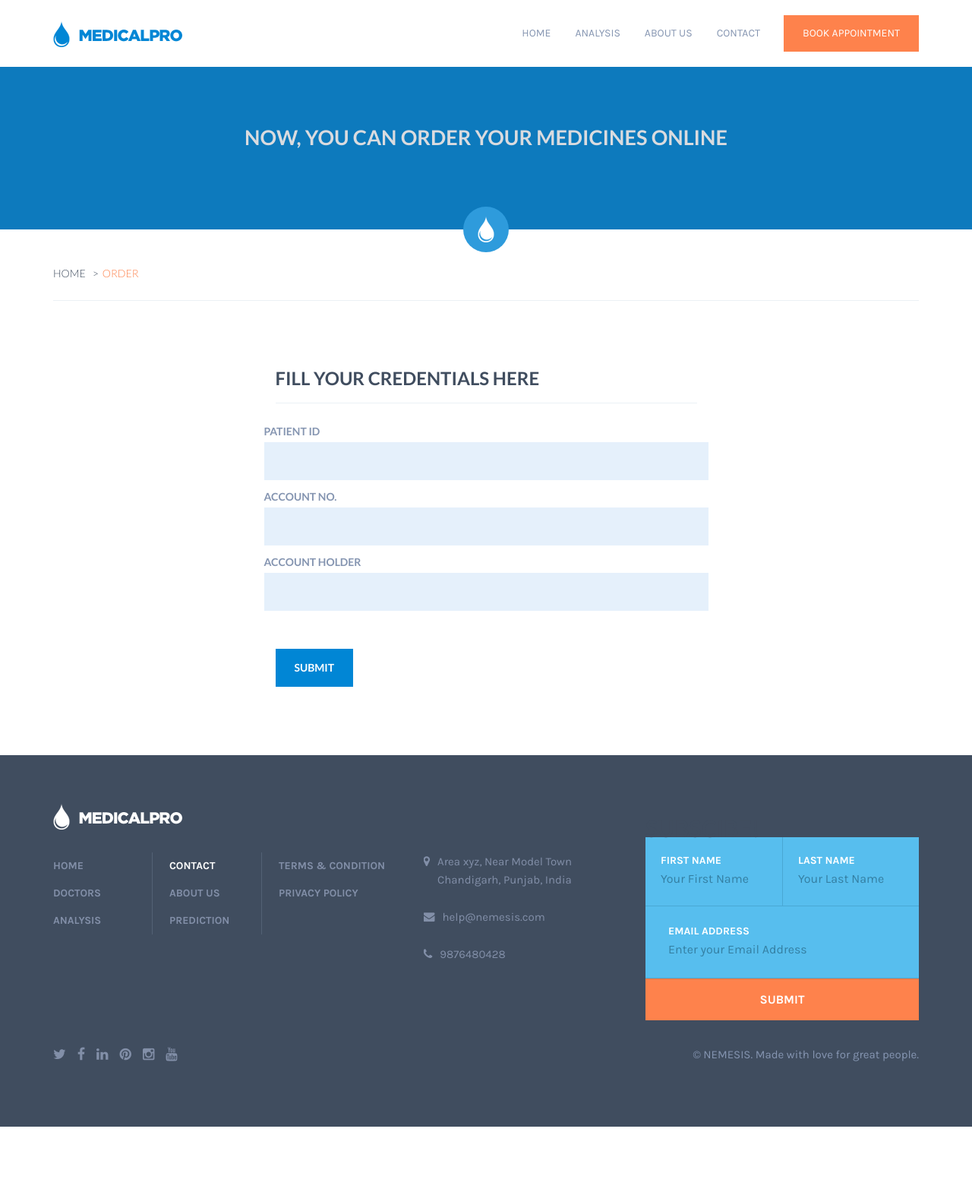
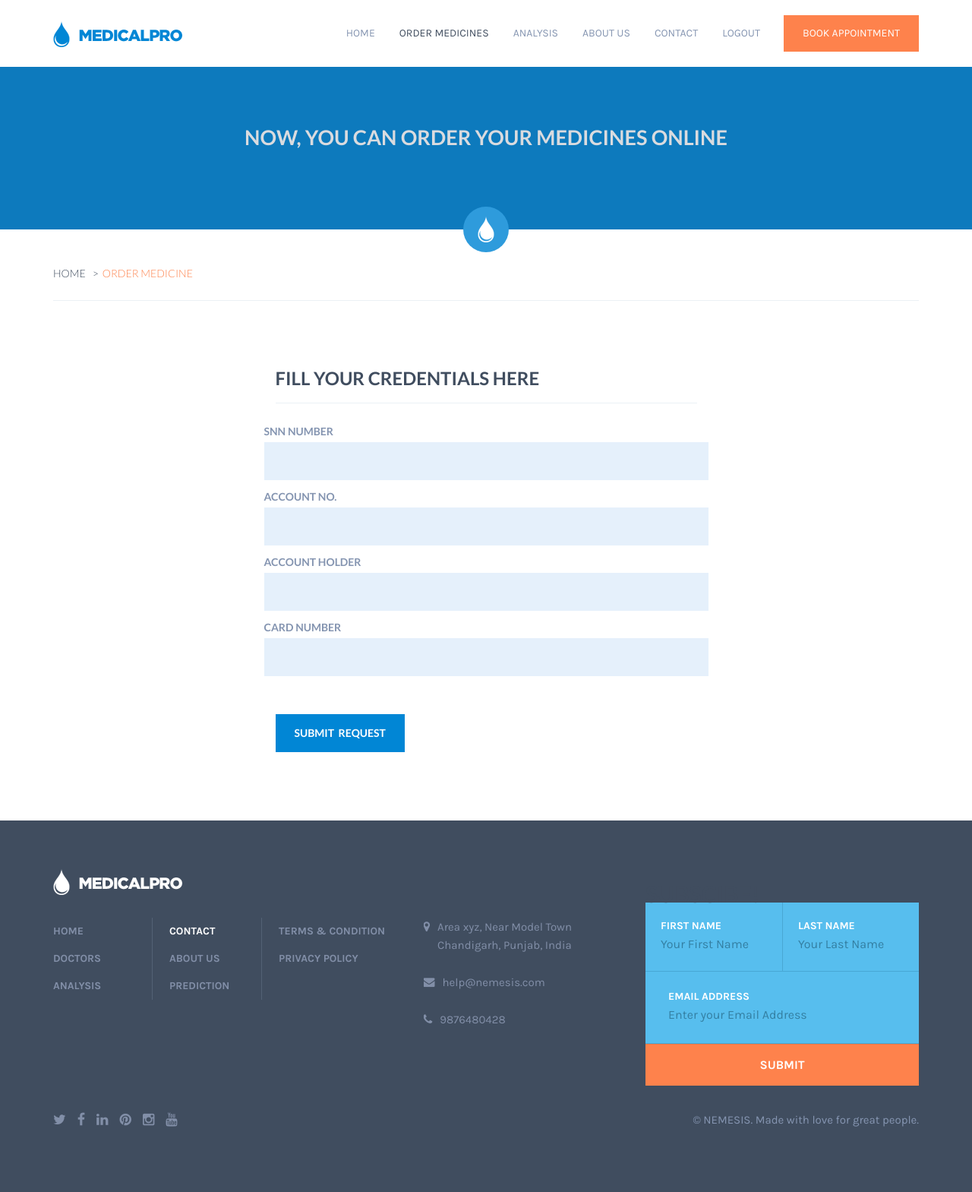
Before and after one commit to payaljindal/Nemesis, a Python web app: template flask/templates/order.html in a window 1280 px wide. Shown: the whole page at 76% size. Before the commit the page ends 1483 px from the top, so only its background shows below. Run offline with Jinja, Linux system fonts and the light colour scheme; the template is opened without the code that fills it, so the values that code supplies are empty; some libraries are stand-ins or nearby versions.

Commit message:
Update order.html

```diff
--- a/flask/templates/order.html
+++ b/flask/templates/order.html
@@ -72,7 +72,7 @@
             <div class="collapse navbar-collapse" id="main_nav">
                 <ul class="nav navbar-nav navbar-right">
                     <li class=" dropdown">
-                        <a href="/">Home</a>
+                        <a href="/index">Home</a>
                     </li>
                     <!-- <li class="dropdown">
                         <a href="#" class="dropdown-toggle" data-toggle="dropdown" role="button" aria-expanded="false">services</a>
@@ -81,10 +81,12 @@
                             <li><a href="single-service.html">single service</a></li>
                         </ul>
                     </li> -->
-
+                    <li class="active"><a href="/order">Order Medicines</a></li>
                     <li><a href="/analysis">Analysis</a></li>
                     <li><a href="/about">About us</a></li>
                     <li><a href="/contact">contact</a></li>
+                    <li><a href="/">Logout</a></li>
+
                     <!-- <li class="active"><a href="/login">Login</a></li> -->
                     <li class="hidden-xs book"><a href="#" data-toggle="modal" data-target="#appointmefnt_form_pop">book appointment</a></li>
                 </ul>
@@ -106,8 +108,8 @@
         <div class="container">
             <div class="row inner m0">
                 <ul class="breadcrumb">
-                    <li><a href="/">Home</a></li>
-                    <li>Order</li>
+                    <li><a href="/index">Home</a></li>
+                    <li>Order medicine</li>
                 </ul>
             </div>
         </div>
@@ -127,7 +129,7 @@
                             <div class="row m0">
                                 <div >
                                     <div class="input-group">
-                                        <label for="contact_fname">Patient id</label>
+                                        <label for="contact_fname">SNN Number</label>
                                         <input type="text" class="form-control" id="contact_fname" name="contact_fname">
                                     </div>
 
@@ -149,9 +151,20 @@
 
                                 </div>
                             </div>
+
+                            <div class="row m0">
+                                <div >
+                                    <div class="input-group">
+                                        <label for="contact_fname">Card Number</label>
+                                        <input type="text" class="form-control" id="contact_fname" name="contact_fname">
+                                    </div>
+
+                                </div>
+                            </div>
+
                             <div class="row m0">
                                 <div class="col-sm-12">
-                                    <input type="submit" class="submit_btn" value="submit">
+                                    <input type="submit" class="submit_btn" value="submit  request">
                                 </div>
                             </div>
                         </form>
@@ -186,7 +199,7 @@
                     <div class="heading row m0"><img src="{{url_for('static',filename='images/logo/1.png')}}" alt=""></div>
                     <div class="row menuList">
                         <ul class="firstOrderList nav">
-                            <li ><a href="/">home</a></li>
+                            <li ><a href="/index">home</a></li>
                             <!-- <li><a href="#">services</a></li> -->
                             <li><a href="/doctors">doctors</a></li>
 
```
